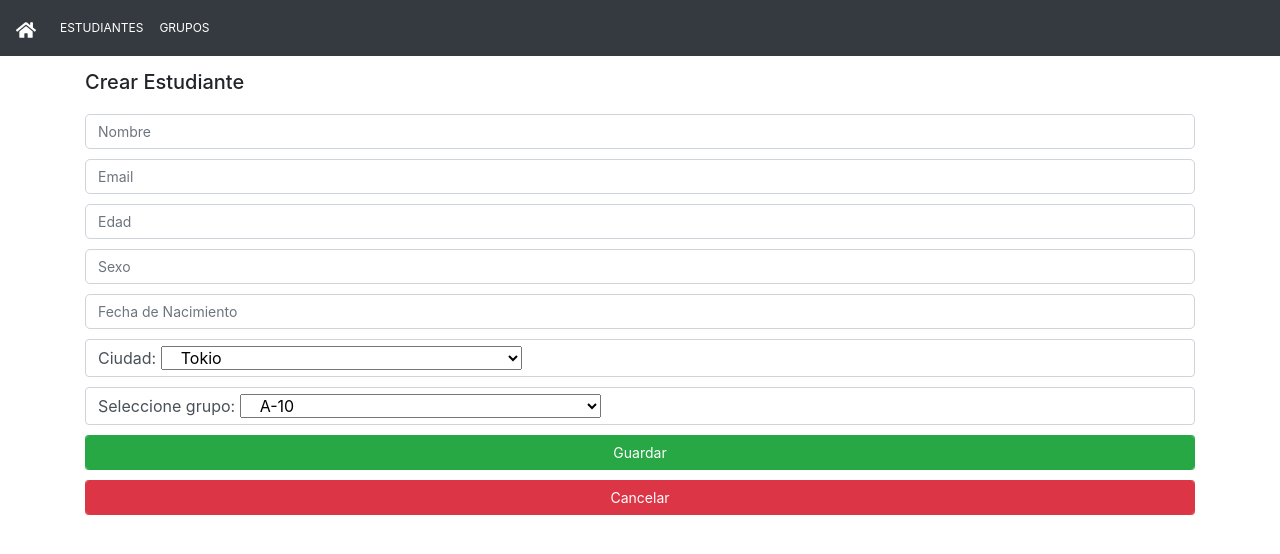
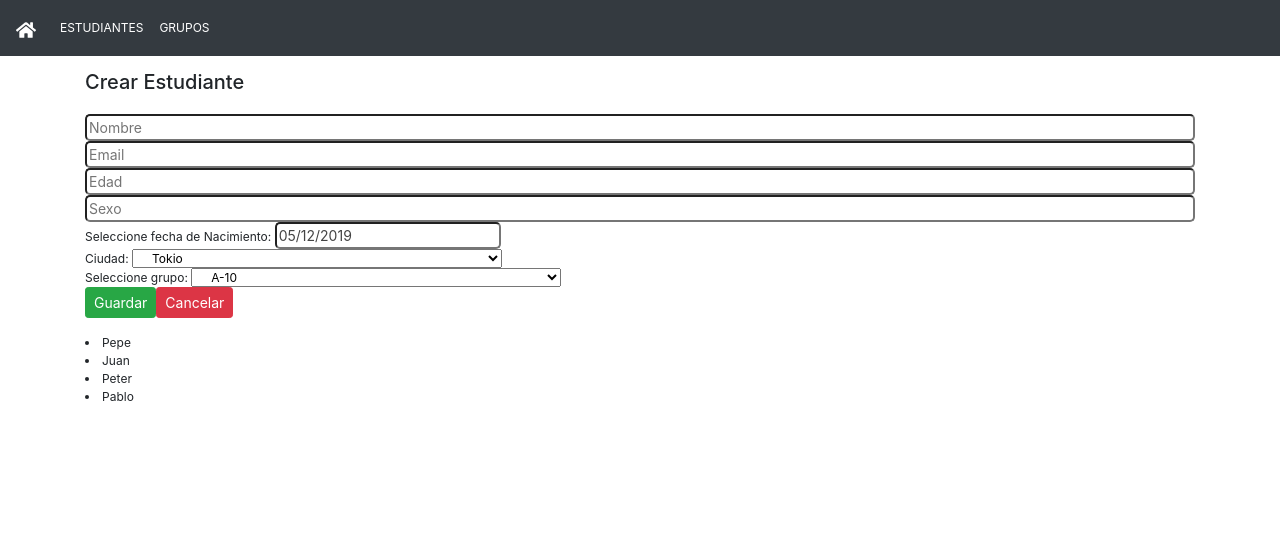
Before and after one commit to fidehlg89/react_students-crud, a React (Create React App) app: page /estudiantes in a window 1280 px wide. Both pictures are taken after a click on the button "Nuevo Estudiante". Shown: the top 554 px of the page. Built offline with nearby package versions, Linux system fonts and the light colour scheme.

Commit message:
a new oportunity

```diff
--- a/src/pages/student/students.js
+++ b/src/pages/student/students.js
@@ -2,6 +2,11 @@ import React from "react";
 import { students, cities, groups, professors } from "./../../db/data"
 import { FaPen, FaTrash } from 'react-icons/fa'
 import Form from '../../components/form'
+
+//Importando modulo para trabajar con fechas
+import DatePicker from "react-datepicker";
+import "react-datepicker/dist/react-datepicker.css";
+import StudentView from "./view";
 
 class StudentList extends React.Component {
 
@@ -18,6 +23,11 @@ class StudentList extends React.Component {
         }
         this.onNewStudent = this.onNewStudent.bind(this)
     }
+    handleDateChange = date => {
+        this.setState({
+            startDate: date
+        });
+    };
 
     onCreateStudent = () => {
         let citieslist = cities.map(item =>
@@ -29,7 +39,6 @@ class StudentList extends React.Component {
         let professorslist = professors.map(item =>
             <option value={item.id} key={item.id}>{item.name}</option>
         )
-
         this.setState({
             cities: citieslist,
             groups: grouplist,
@@ -42,34 +51,43 @@ class StudentList extends React.Component {
         return <div className="student-item-create">
             <h5>Crear Estudiante</h5>
             <Form>
-                <input className="form-control" type="text" placeholder="Nombre" ref="theTextNameInput" />
-                <input className="form-control" type="email" placeholder="Email" ref="theTextEmailInput" />
-                <input className="form-control" type="number" placeholder="Edad" ref="theTextEdadInput" />
-                <input className="form-control" type="text" placeholder="Sexo" ref="theTextSexoInput" />
-                <input className="form-control" type="text" placeholder="Fecha de Nacimiento"
-                    ref="theTextFecNacInput" />
-
-                <div className="form-control">
+                <input type="text" placeholder="Nombre" ref="theTextNameInput" />
+                <input type="email" placeholder="Email" ref="theTextEmailInput" />
+                <input type="number" placeholder="Edad" ref="theTextEdadInput" />
+                <input type="text" placeholder="Sexo" ref="theTextSexoInput" />
+                <div>
+                    <span>Seleccione fecha de Nacimiento: </span>
+                    <DatePicker
+                        selected={this.state.startDate}
+                        onChange={this.handleDateChange}
+                        dateFormat="dd/MM/yyyy"
+                    />
+                </div>
+                <div>
                     <span>Ciudad: </span>
                     <select className="col-sm-4" value={citiOption} ref="theTextLugNacInput" onChange={this.handleCitiSelect} >{cities}</select>
                 </div>
 
-                <div className="form-control">
+                <div>
                     <span>Seleccione grupo: </span>
                     <select className="col-sm-4" value={groupOption} ref="theTextGroupInput" onChange={this.handleGroupSelect} >{groups}</select>
                 </div>
-                <button
-                    onClick={this.onNewStudent}
-                    className="form-control btn btn-success btn-sm">Guardar
+                <div className="buttons-action">
+                    <button
+                        onClick={this.onNewStudent}
+                        className="btn btn-success btn-sm">Guardar
                         </button>
-                <button
-                    onClick={this.isCreating}
-                    className="form-control btn btn-danger btn-sm"> Cancelar
-                        </button>
+                    <button
+                        onClick={this.isCreating}
+                        className="btn btn-danger btn-sm"> Cancelar
+                    </button>
+                </div>
             </Form>
         </div>
     };
     onNewStudent = () => {
+        let fechaNac = this.state.startDate;
+        let fecha=(fechaNac.getUTCDate()+'/'+(fechaNac.getMonth()+1)+'/'+fechaNac.getFullYear())
         this.setState({
             students: [
                 ...this.state.students,
@@ -79,7 +97,7 @@ class StudentList extends React.Component {
                     email: this.refs.theTextEmailInput.value,
                     edad: this.refs.theTextEdadInput.value,
                     sexo: this.refs.theTextSexoInput.value,
-                    fecha_nac: this.refs.theTextFecNacInput.value,
+                    fecha_nac: fecha,
                     groupId: this.refs.theTextGroupInput.value,
                     cityId: this.refs.theTextLugNacInput.value,
                 },
@@ -97,10 +115,10 @@ class StudentList extends React.Component {
             return;
         }
         let citieslist = cities.map(item =>
-            <option value={item.name} key={item.id}>{item.name}</option>
+            <option value={item.id} key={item.id}>{item.name}</option>
         )
         let grouplist = groups.map(item =>
-            <option value={item.name} key={item.id}>{item.name}</option>
+            <option value={item.id} key={item.id}>{item.name}</option>
         )
         this.setState({
             cities: citieslist,
@@ -110,17 +128,21 @@ class StudentList extends React.Component {
         })
     }
     onEditStudent = () => {
+        let fechaNac = this.state.startDate;
+        let fecha=(fechaNac.getUTCDate()+'/'+(fechaNac.getMonth()+1)+'/'+fechaNac.getFullYear())
         const id = this.state.id
         let student = this.state.students[id]
         student.name = this.refs.theTextNameInput.value
         student.email = this.refs.theTextEmailInput.value
         student.edad = this.refs.theTextEdadInput.value
         student.sexo = this.refs.theTextSexoInput.value
-        student.fecha_nac = this.refs.theTextFecNacInput.value
-        student.lugar_nac = this.refs.theTextLugNacInput.value
-        student.group = this.refs.theTextGroupInput.value
+        student.fecha_nac = fecha
+        student.cityId = this.refs.theTextLugNacInput.value
+        student.groupId = this.refs.theTextGroupInput.value
 
         this.setState({
+            student:students,
+            cities:cities,
             isUpdating: !this.state.isUpdating,
         })
     }
@@ -153,11 +175,10 @@ class StudentList extends React.Component {
                     placeholder="Sexo"
                     ref="theTextSexoInput"
                     defaultValue={student.sexo} />
-                <input className="form-control"
-                    type="text"
-                    placeholder="Fecha de Nacimiento"
-                    defaultValue={student.fecha_nac}
-                    ref="theTextFecNacInput" />
+                <DatePicker
+                    selected={this.state.startDate}
+                    onChange={this.handleDateChange}
+                />
 
                 <div className="form-control">
                     <span>Ciudad: </span>
@@ -264,14 +285,15 @@ class StudentList extends React.Component {
             }
         </div>
     }
-
     render() {
         return (
             <div className="container">
                 {this.state.isCreating || this.state.isUpdating ? '' : this.renderDefaultview()}
                 {this.state.isCreating ? this.renderCreateview() : ''}
                 {this.state.isUpdating ? this.renderUpdateview(this.state.id) : ''}
+                <StudentView/>
             </div>
+
         );
     }
 }
--- /dev/null
+++ b/src/pages/student/view.js
@@ -0,0 +1,18 @@
+import React from "react";
+import { students } from "./../../db/data"
+
+class StudentView extends React.Component {
+
+    render() {
+        const studentlist = students.map(item =>
+            <li key={item.id}>{item.name}</li>
+        )
+        return (
+            <div className="student-list">
+                {studentlist}
+            </div>
+        );
+    }
+}
+
+export default StudentView
```
Also changed, not shown: src/pages/student/create.js (added, +14 -0 lines), src/pages/student/update.js (added).
